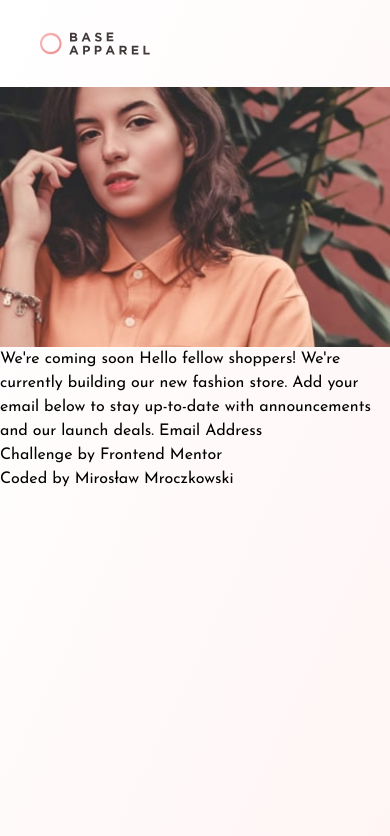
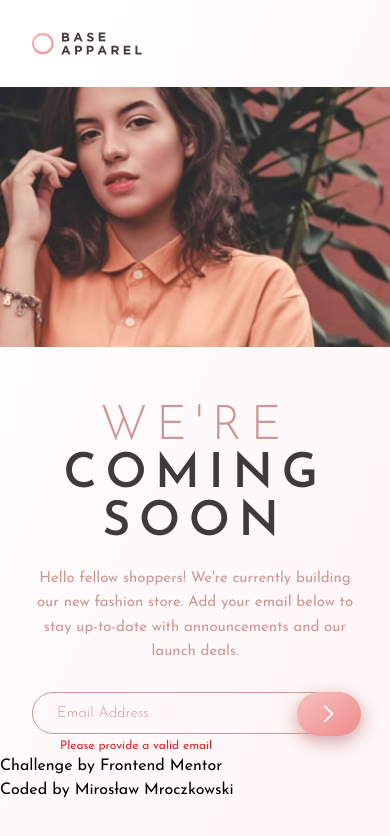
Before and after one commit to FrontEndMentor-MyChallanges/n_base-apparel-coming-soon, a website: page index.html in a window 390 px wide. Drawn offline with Linux system fonts and the light colour scheme.

Commit message:
mobile design almost finished, some of desktop done (basic grid)

```diff
--- a/index.html
+++ b/index.html
@@ -18,27 +18,47 @@
 </head>
 
 <body
-  class="bg-custom-linear-white lg:bg-pattern-desktop lg:bg-center lg:bg-no-repeat lg:bg-cover font-josefin grid w-full h-full min-h-screen grid-cols-1 text-base">
-  <div class="wrapper max-w-[480px] w-full h-full justify-self-center">
-    <header class="w-full h-auto">
-      <div class="logo flex items-center w-full px-10 py-8">
-        <img src="./images/logo.svg" alt="company logo" class="w-[110px]">
-      </div>
+  class="body bg-custom-linear-white lg:bg-pattern-desktop lg:bg-center lg:bg-no-repeat lg:bg-cover font-josefin flex justify-center w-full h-full min-h-screen text-base">
+  <div
+    class="lg:ml-20 wrapper max-w-[480px] lg:max-w-full w-full justify-self-center grid lg:grid-row-flow grid-cols-1 lg:auto-row-auto lg:grid-cols-2 lg:grid-rows-3 auto-rows-min">
+    <div class="logo auto-rows-auto px-8 py-8">
+      <img src="./images/logo.svg" alt="company logo" class="w-[110px]">
+    </div>
+    <header class="header lg:row-span-3 lg:w-auto auto-rows-auto">
+
       <!-- To make images changing depending on screen size, has to use picture tag and change classes only in img tag -->
-      <picture>
-        <!-- <source media="(min-width: 640px)" srcset="./images/hero-desktop.jpg"> -->
-        <img src="./images/hero-mobile.jpg" alt="" class="w-full h-full">
+      <picture class="header-image ">
+        <source media="(min-width: 1024px)" srcset="./images/hero-desktop.jpg">
+        <img src="./images/hero-mobile.jpg" alt=""
+          class="lg:max-w-full lg:object-cover lg:h-full object-contain w-full">
       </picture>
     </header>
-    We're coming soon
+    <main class="main mt-14 px-8">
+      <h1 class="text-customGrayishRed text-5xl font-bold tracking-[0.18em] text-center uppercase">
+        <p class="text-customPink font-[300]">We're</p> coming soon
+      </h1>
 
-    Hello fellow shoppers! We're currently building our new fashion store.
-    Add your email below to stay up-to-date with announcements and our launch deals.
+      <p class="text-customPink  text-[15px] leading-relaxed text-center mt-5">Hello fellow shoppers! We're currently
+        building our
+        new
+        fashion store.
+        Add your email below to stay up-to-date with announcements and our launch deals.</p>
 
-    Email Address
+      <form class="mt-7 ">
+        <div class="border-customPink flex w-full border rounded-full">
+          <input type="text" placeholder="Email Address"
+            class="bg-transparent w-full placeholder:text-customPink rounded-full placeholder:text-[15px] placeholder:font-[300] px-6 py-2 outline-none">
+          <button
+            class="mt-[0.1px] bg-red-200 bg-custom-linear-tomato px-6 py-3 rounded-full shadow-[0_5px_15px_1px_rgba(206,151,151,0.8)] scale-[110%] hover:scale-[120%] hover:bg-blend-lighten transition-all">
+            <img src="./images/icon-arrow.svg" alt="" class="w-full h-full">
+          </button>
+        </div>
+        <p class="ml-7 mt-1 text-xs text-red-600">Please provide a valid email</p>
+      </form>
+    </main>
 
 
-    <footer>
+    <footer class="footer">
       <p>
         Challenge by
         <a href="https://www.frontendmentor.io/challenges/base-apparel-coming-soon-page-5d46b47f8db8a7063f9331a0"
```
Also changed, not shown: README-template.md (deleted), dist/style.css.
